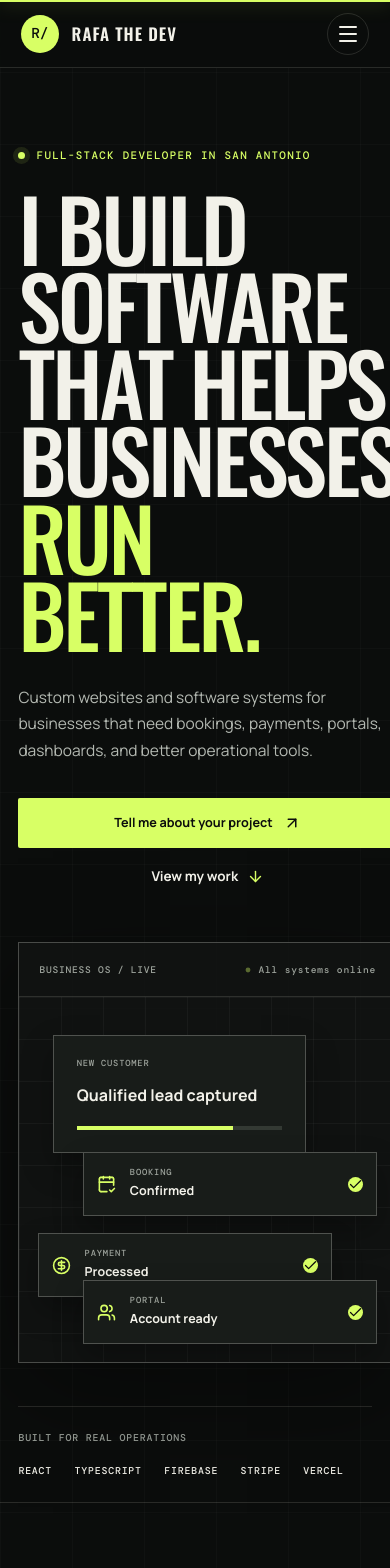
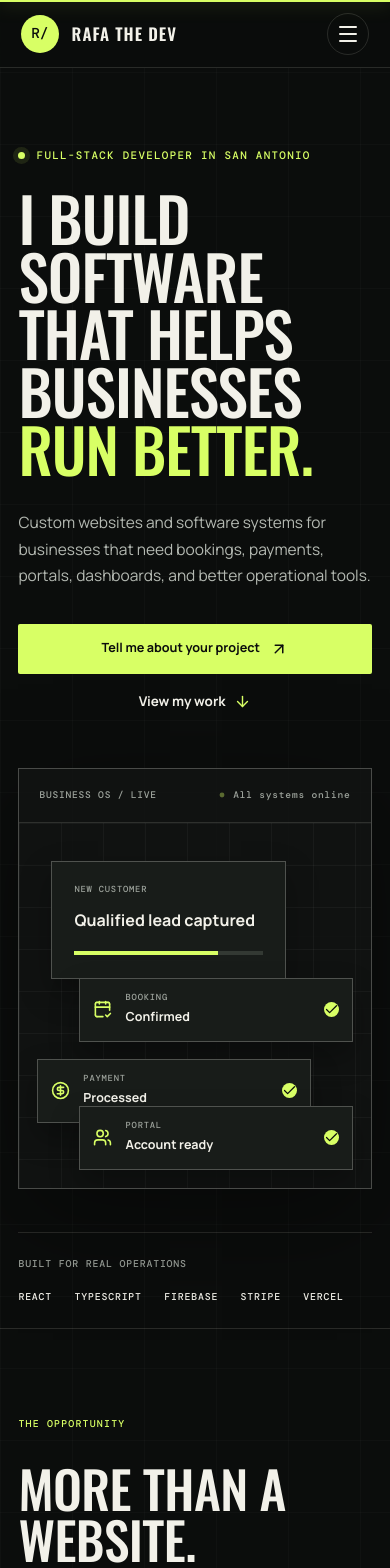
Before and after one commit to webdevRafa/rafa-the-dev, a React (Vite) app: page / in a window 390 px wide. Shown: the top 1568 px of the page. Built offline with nearby package versions, Linux system fonts and the light colour scheme.

Commit message:
Refine responsive display typography

```diff
--- a/src/App.css
+++ b/src/App.css
@@ -282,13 +282,13 @@ summary:focus-visible {
 }
 
 .hero-copy h1 {
-  max-width: 820px;
+  max-width: 780px;
   margin: 0;
   font-family: var(--display);
-  font-size: clamp(4.6rem, 7.7vw, 8.6rem);
+  font-size: clamp(4.15rem, 6.25vw, 7rem);
   font-weight: 500;
-  line-height: 0.88;
-  letter-spacing: -0.035em;
+  line-height: 0.94;
+  letter-spacing: -0.015em;
   text-transform: uppercase;
 }
 
@@ -560,10 +560,10 @@ summary:focus-visible {
 .contact-copy h2 {
   margin: 0;
   font-family: var(--display);
-  font-size: clamp(3rem, 5.8vw, 6.2rem);
+  font-size: clamp(2.8rem, 4.7vw, 5rem);
   font-weight: 500;
-  line-height: 0.95;
-  letter-spacing: -0.025em;
+  line-height: 0.99;
+  letter-spacing: -0.012em;
   text-transform: uppercase;
 }
 
@@ -1464,8 +1464,7 @@ summary:focus-visible {
   }
 
   .hero-copy h1 {
-    font-size: clamp(4.2rem, 22vw, 6.6rem);
-    line-height: 0.9;
+    font-size: clamp(3.5rem, 15.75vw, 4.75rem);
   }
 
   .hero-intro {
@@ -1556,7 +1555,7 @@ summary:focus-visible {
   .fit-content h2,
   .faq-heading h2,
   .contact-copy h2 {
-    font-size: clamp(3.25rem, 16vw, 5rem);
+    font-size: clamp(2.8rem, 13.2vw, 4rem);
   }
 
   .statement-copy > p {
```
